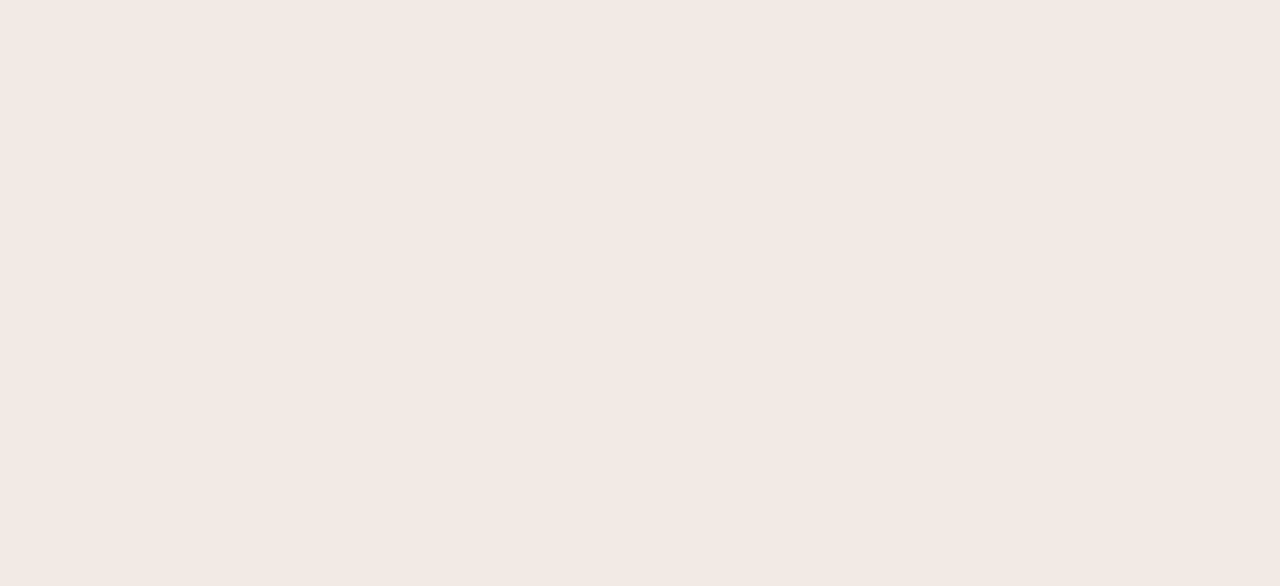
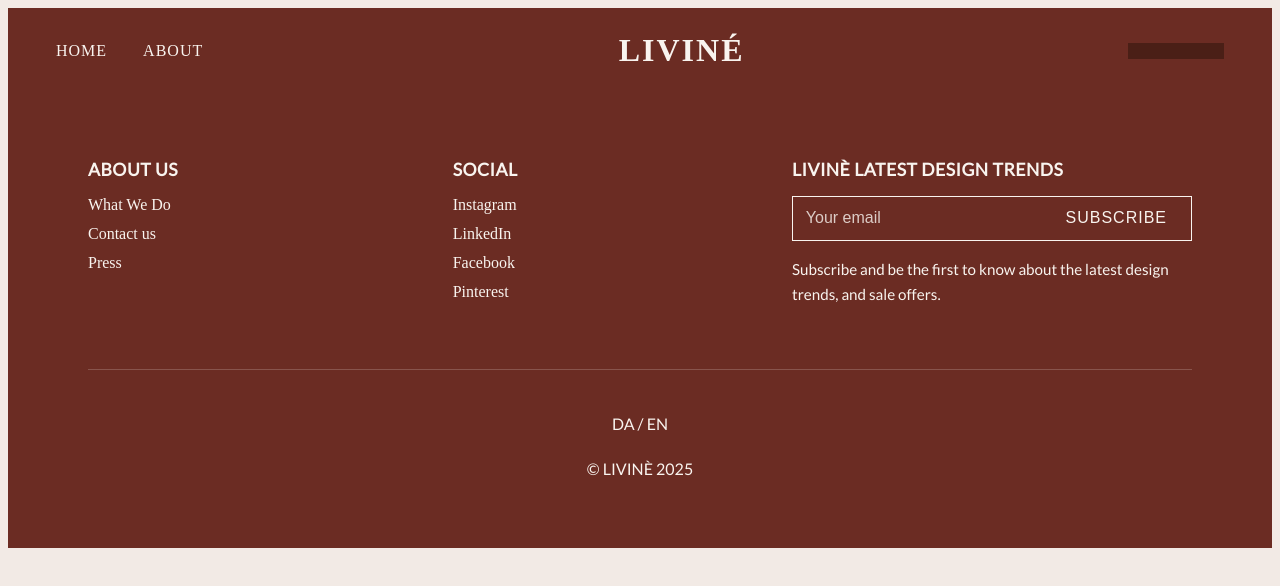
Before and after one commit to silkeschultz/website_livine, a plain HTML site: page product.html in a window 1280 px wide. Drawn offline with Linux system fonts and the light colour scheme.

Commit message:
add header og footer

```diff
--- a/product.html
+++ b/product.html
@@ -8,5 +8,56 @@
     <script src="js/product.js" defer></script>
     <title>LIVINE</title>
   </head>
-  <body></body>
+  <body>
+    <header class="header">
+      <nav class="nav-left">
+        <a href="#">HOME</a>
+        <a href="#">ABOUT</a>
+      </nav>
+
+      <div class="logo">LIVINÉ</div>
+
+      <div class="nav-right">
+        <a href="#"><i class="fas fa-search"></i></a>
+        <a href="#"><i class="fas fa-envelope"></i></a>
+        <a href="#"><i class="fas fa-shopping-bag"></i></a>
+      </div>
+    </header>
+    <footer class="footer">
+      <div class="footer-content">
+        <div class="footer-column">
+          <h3>ABOUT US</h3>
+          <ul>
+            <li><a href="#">What We Do</a></li>
+            <li><a href="#">Contact us</a></li>
+            <li><a href="#">Press</a></li>
+          </ul>
+        </div>
+
+        <div class="footer-column">
+          <h3>SOCIAL</h3>
+          <ul>
+            <li><a href="#">Instagram</a></li>
+            <li><a href="#">LinkedIn</a></li>
+            <li><a href="#">Facebook</a></li>
+            <li><a href="#">Pinterest</a></li>
+          </ul>
+        </div>
+
+        <div class="footer-column newsletter">
+          <h3>LIVINÈ LATEST DESIGN TRENDS</h3>
+          <form class="newsletter-form">
+            <input type="email" placeholder="Your email" required />
+            <button type="submit">SUBSCRIBE</button>
+          </form>
+          <p>Subscribe and be the first to know about the latest design trends, and sale offers.</p>
+        </div>
+      </div>
+
+      <div class="footer-bottom">
+        <p>DA / EN</p>
+        <p>© LIVINÈ 2025</p>
+      </div>
+    </footer>
+  </body>
 </html>
```
Also changed, not shown: productlist.html (+52 -1 lines).
